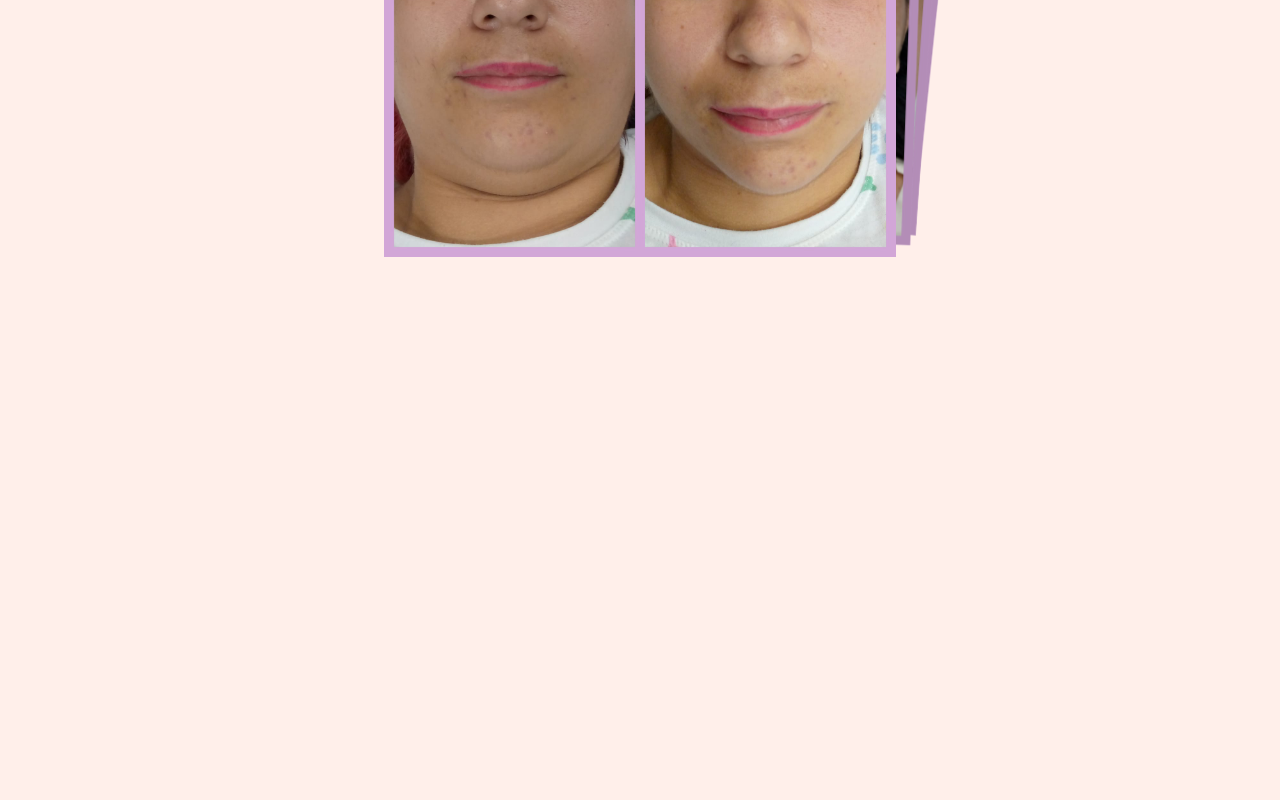
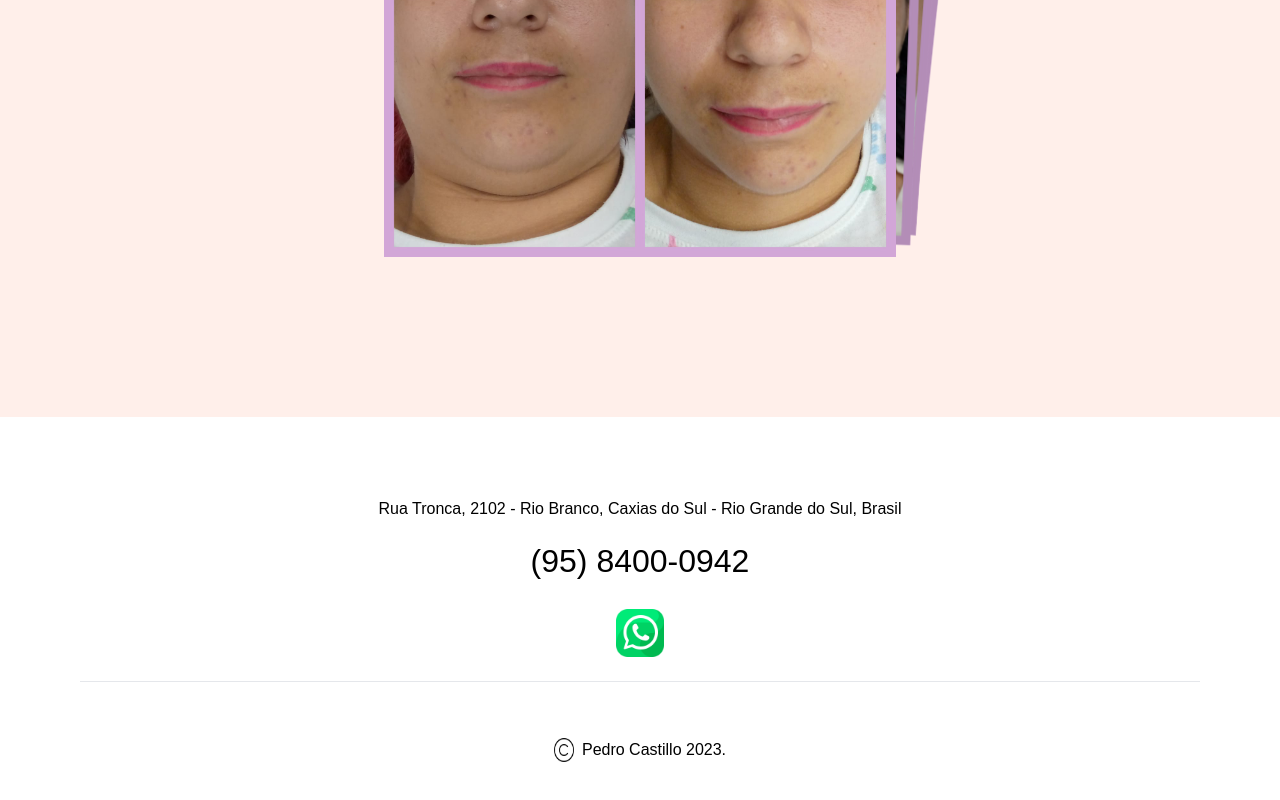
Before and after one commit to Pedro29v/Lp-microblanding, a React (Vite) app: page / in a window 1280 px wide. Shown: the part 3047-3847 px from the top of the page. Before the commit the page ends 3340 px from the top, so only its background shows below. Built offline with nearby package versions, Linux system fonts and the light colour scheme.

Commit message:
create footer

```diff
--- a/src/App.jsx
+++ b/src/App.jsx
@@ -4,6 +4,7 @@ import Banner from "./components/banner/Banner";
 import Service from "./components/service/Service";
 import About from "./components/about/About";
 import WorkPicture from "./components/gallery/WorkPicture";
+import Contact from "./components/contact/Contact";
 
 function App() {
   return (
@@ -21,6 +22,9 @@ function App() {
       <div id="gallery">
         <WorkPicture />
       </div>
+      <div id="contact">
+        <Contact />
+      </div>
     </>
   );
 }
--- /dev/null
+++ b/src/components/contact/Contact.jsx
@@ -0,0 +1,36 @@
+import ws from "../../assets/ws.png";
+import copyright from "../../assets/copyright.png";
+
+function Contact() {
+  return (
+    <footer className="w-[screen] h-[auto] bg-white   p-6 text-center md:mt-[10rem] md:p-[5rem] ">
+      <p>
+        Rua Tronca, 2102 - Rio Branco, Caxias do Sul - Rio Grande do Sul, Brasil
+      </p>
+      <p className="text-[2em] mt-4 ">(95) 8400-0942</p>
+
+      <button className=" w-[15%] p-2 m-auto mt-4 flex justify-center">
+        <a
+          href="https://wa.me/559584000924"
+          target="_blank"
+          rel="noreferrer"
+          className="text-[2em]  "
+        >
+          <div
+            className="w-[3rem] h-[3rem] md:w-[3rem] md:h-[3rem] bg-contain bg-no-repeat "
+            style={{ backgroundImage: `url(${ws})` }}
+          ></div>
+        </a>
+      </button>
+
+      <hr className="w-[100%] mt-4"></hr>
+
+      <p className="mt-4 flex justify-center md:mt-14">
+        <img src={copyright} width="20px" height="20px" className="mr-2  " />
+        Pedro Castillo 2023.{" "}
+      </p>
+    </footer>
+  );
+}
+
+export default Contact;
--- a/src/components/gallery/WorkPicture.jsx
+++ b/src/components/gallery/WorkPicture.jsx
@@ -38,7 +38,7 @@ function WorkPicture() {
   ];
 
   return (
-    <div className="w-[60%] h-[30rem] mt-[6rem] md:w-[40%] md:h-[20rem] m-auto md:mt-[10rem] ">
+    <div className="w-[60%] h-[30rem] mt-[6rem] md:w-[40%] md:h-[auto] m-auto md:mt-[10rem]  ">
       <div
         className="w-[100%] p-4
       text-center text-[1.4em]  text-pink-500 mb-10 md:mb-[6rem] md:text-[2.5em] "
```
Also changed, not shown: src/assets/copyright.png (added), src/assets/ws.png (added).
